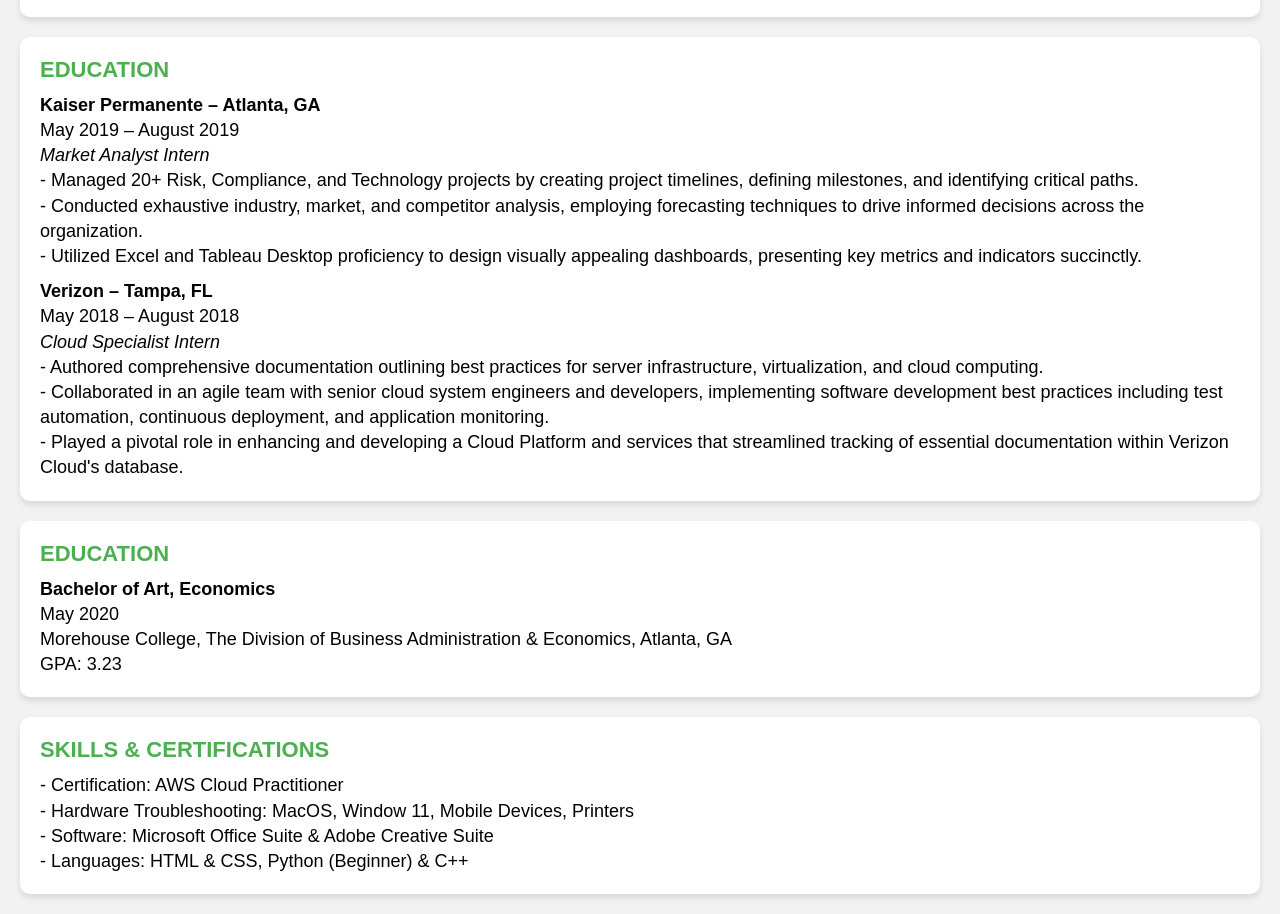
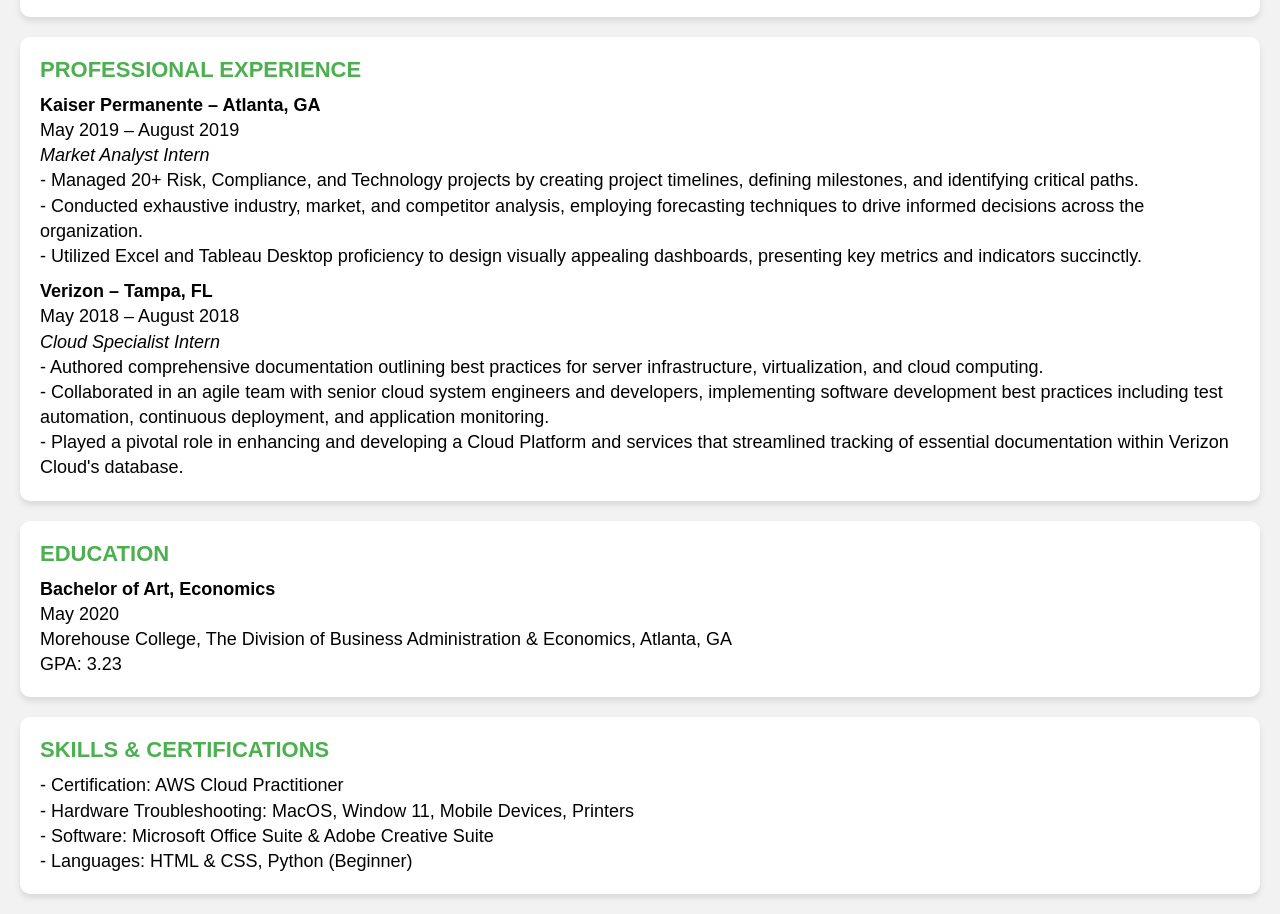
Before and after one commit to richenetl/resume, a plain HTML site: page index.html in a window 1280 px wide. Shown: the part 590-1504 px from the top of the page. Drawn offline with Linux system fonts and the light colour scheme.

Commit message:
Add resume content

```diff
--- a/index.html
+++ b/index.html
@@ -94,7 +94,7 @@
     </div>
 
     <div class="section">
-        <div class="section-header">EDUCATION</div>
+        <div class="section-header">PROFESSIONAL EXPERIENCE</div>
         <div class="section-content">
             <strong>Kaiser Permanente – Atlanta, GA</strong><br>
             May 2019 – August 2019<br>
@@ -129,7 +129,7 @@
             - Certification: AWS Cloud Practitioner<br>
             - Hardware Troubleshooting: MacOS, Window 11, Mobile Devices, Printers<br>
             - Software: Microsoft Office Suite & Adobe Creative Suite<br>
-            - Languages: HTML & CSS, Python (Beginner) & C++
+            - Languages: HTML & CSS, Python (Beginner)
         </div>
     </div>
 </body>
```
